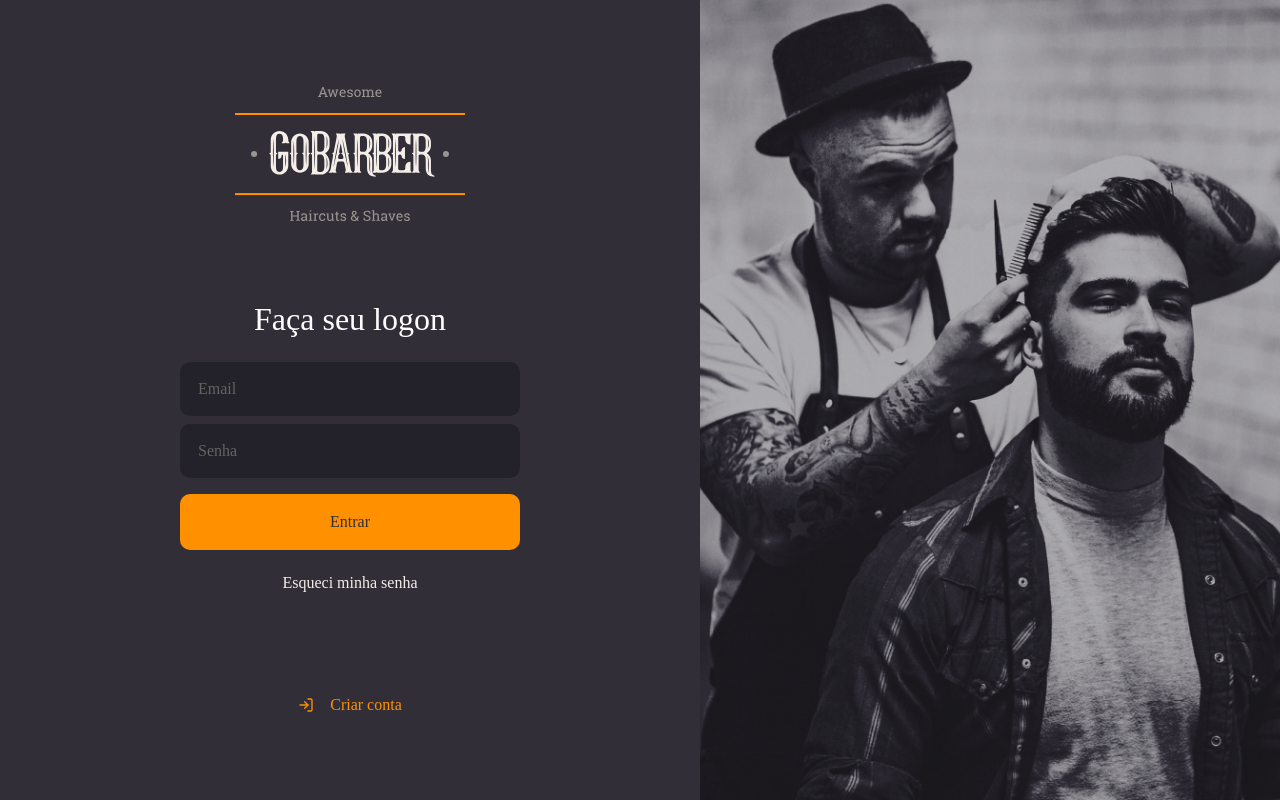
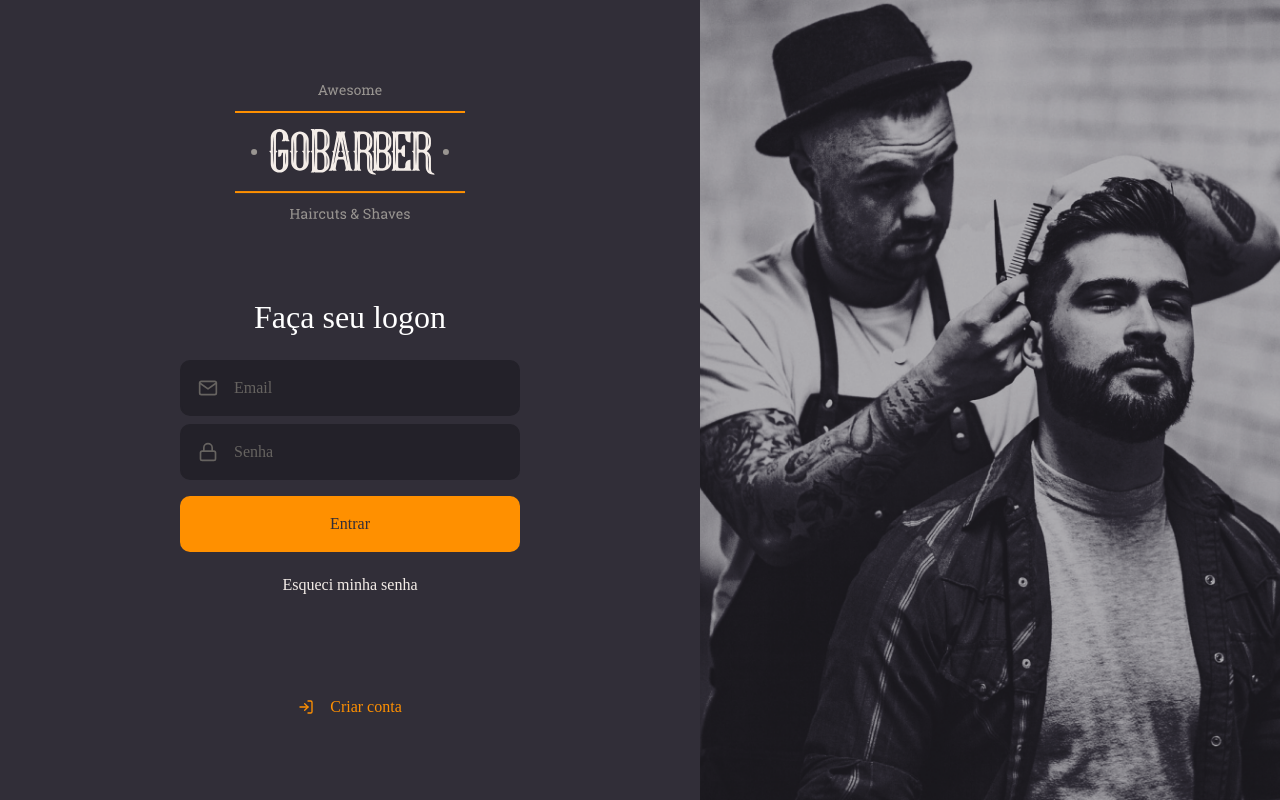
Before and after one commit to carloswimmer/gobarber-web, a React (Create React App) app: page / in a window 1280 px wide. Built offline with nearby package versions, Linux system fonts and the light colour scheme; the HTML template or start-up script is replaced by a standard one.

Commit message:
Isolate components input and button

```diff
--- a/package.json
+++ b/package.json
@@ -40,6 +40,7 @@
     "@types/styled-components": "^5.1.0",
     "@typescript-eslint/eslint-plugin": "^3.0.0",
     "@typescript-eslint/parser": "^3.0.0",
+    "eslint": "^6.8.0",
     "eslint-config-airbnb": "^18.1.0",
     "eslint-config-prettier": "^6.11.0",
     "eslint-import-resolver-typescript": "^2.0.0",
--- /dev/null
+++ b/src/components/Button/index.tsx
@@ -0,0 +1,13 @@
+import React, { ButtonHTMLAttributes } from 'react';
+
+import { Container } from './styles';
+
+type ButtonProps = ButtonHTMLAttributes<HTMLButtonElement>;
+
+const Button: React.FC<ButtonProps> = ({ children, ...rest }) => (
+  <Container type="button" {...rest}>
+    {children}
+  </Container>
+);
+
+export default Button;
--- /dev/null
+++ b/src/components/Button/styles.tsx
@@ -0,0 +1,19 @@
+import styled from 'styled-components';
+import { shade } from 'polished';
+
+export const Container = styled.button`
+  background: #ff9000;
+  height: 56px;
+  border-radius: 10px;
+  border: 0;
+  padding: 0 16px;
+  color: #312e38;
+  width: 100%;
+  font-weight: 500;
+  margin-top: 16px;
+  transition: background-color 0.2s;
+
+  &:hover {
+    background-color: ${shade(0.2, '#ff9000')};
+  }
+`;
--- /dev/null
+++ b/src/components/Input/index.tsx
@@ -0,0 +1,18 @@
+import React, { InputHTMLAttributes } from 'react';
+import { IconBaseProps } from 'react-icons';
+
+import { Container } from './styles';
+
+interface InputProps extends InputHTMLAttributes<HTMLInputElement> {
+  name: string;
+  icon?: React.ComponentType<IconBaseProps>;
+}
+
+const Input: React.FC<InputProps> = ({ icon: Icon, ...rest }) => (
+  <Container>
+    {Icon && <Icon size={20} />}
+    <input {...rest} />
+  </Container>
+);
+
+export default Input;
--- /dev/null
+++ b/src/components/Input/styles.tsx
@@ -0,0 +1,32 @@
+import styled from 'styled-components';
+
+export const Container = styled.div`
+  background: #232129;
+  border-radius: 10px;
+  border: 2px solid #232129;
+  padding: 16px;
+  width: 100%;
+  color: #666360;
+
+  display: flex;
+  align-items: center;
+
+  & + div {
+    margin-top: 8px;
+  }
+
+  svg {
+    margin-right: 16px;
+  }
+
+  input {
+    flex: 1;
+    background: transparent;
+    border: 0;
+    color: #f4ede8;
+
+    &::placeholder {
+      color: #666360;
+    }
+  }
+`;
--- a/src/pages/SignIn/index.tsx
+++ b/src/pages/SignIn/index.tsx
@@ -1,7 +1,10 @@
 import React from 'react';
-import { FiLogIn } from 'react-icons/fi';
+import { FiLogIn, FiMail, FiLock } from 'react-icons/fi';
 
 import logoImg from '../../assets/logo.svg';
+
+import Input from '../../components/Input';
+import Button from '../../components/Button';
 
 import { Container, Content, Background } from './styles';
 
@@ -12,9 +15,14 @@
 
       <form>
         <h1>Faça seu logon</h1>
-        <input type="text" placeholder="Email" />
-        <input type="password" name="password" placeholder="Senha" />
-        <button type="submit">Entrar</button>
+        <Input type="text" icon={FiMail} name="email" placeholder="Email" />
+        <Input
+          type="password"
+          icon={FiLock}
+          name="password"
+          placeholder="Senha"
+        />
+        <Button type="submit">Entrar</Button>
         <a href="forgot">Esqueci minha senha</a>
       </form>
 
--- a/src/pages/SignIn/styles.tsx
+++ b/src/pages/SignIn/styles.tsx
@@ -25,40 +25,6 @@
 
     h1 {
       margin-bottom: 24px;
-    }
-
-    input {
-      background: #232129;
-      border-radius: 10px;
-      border: 2px solid #232129;
-      padding: 16px;
-      width: 100%;
-      color: #f4ede8;
-
-      & + input {
-        margin-top: 8px;
-      }
-
-      &::placeholder {
-        color: #666360;
-      }
-    }
-
-    button {
-      background: #ff9000;
-      height: 56px;
-      border-radius: 10px;
-      border: 0;
-      padding: 0 16px;
-      color: #312e38;
-      width: 100%;
-      font-weight: 500;
-      margin-top: 16px;
-      transition: background-color 0.2s;
-
-      &:hover {
-        background-color: ${shade(0.2, '#ff9000')};
-      }
     }
 
     a {
```
Also changed, not shown: .eslintrc.json, 1 other file (tests, documents, lock files or other folders).
